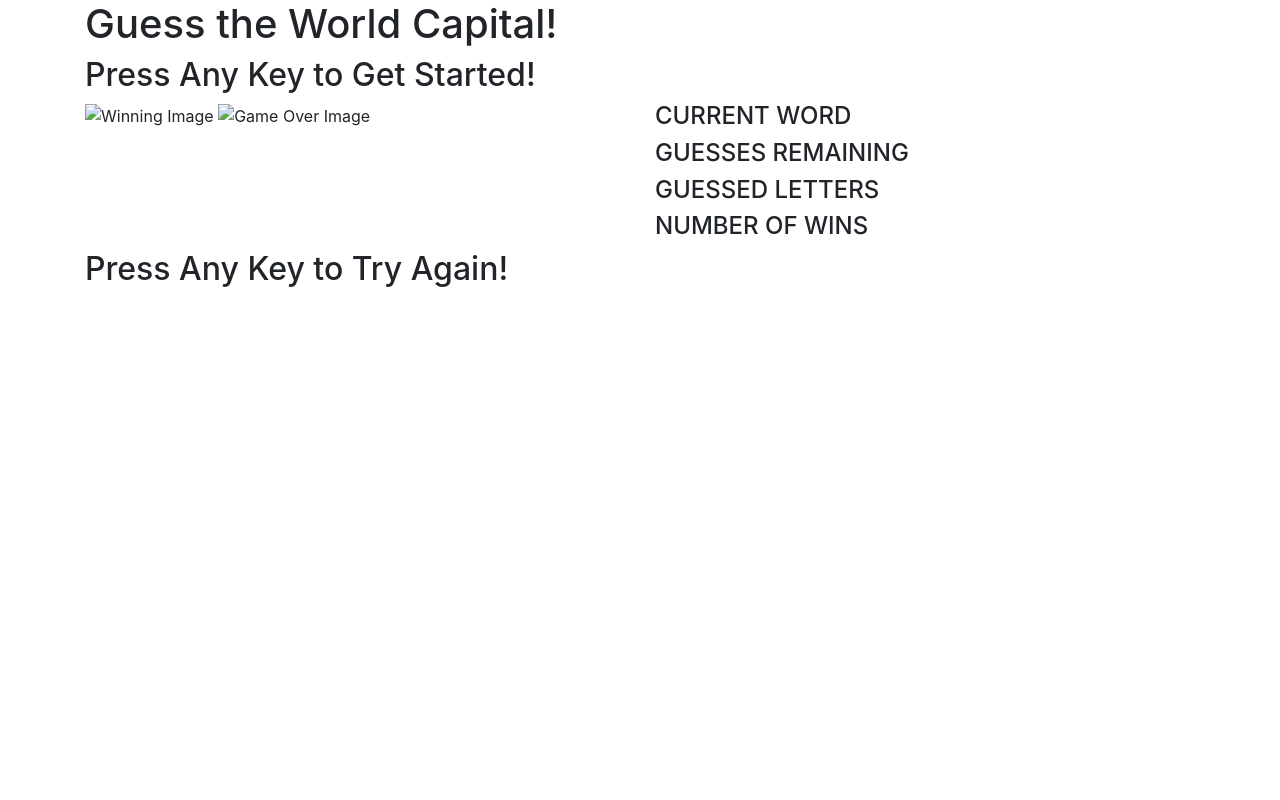
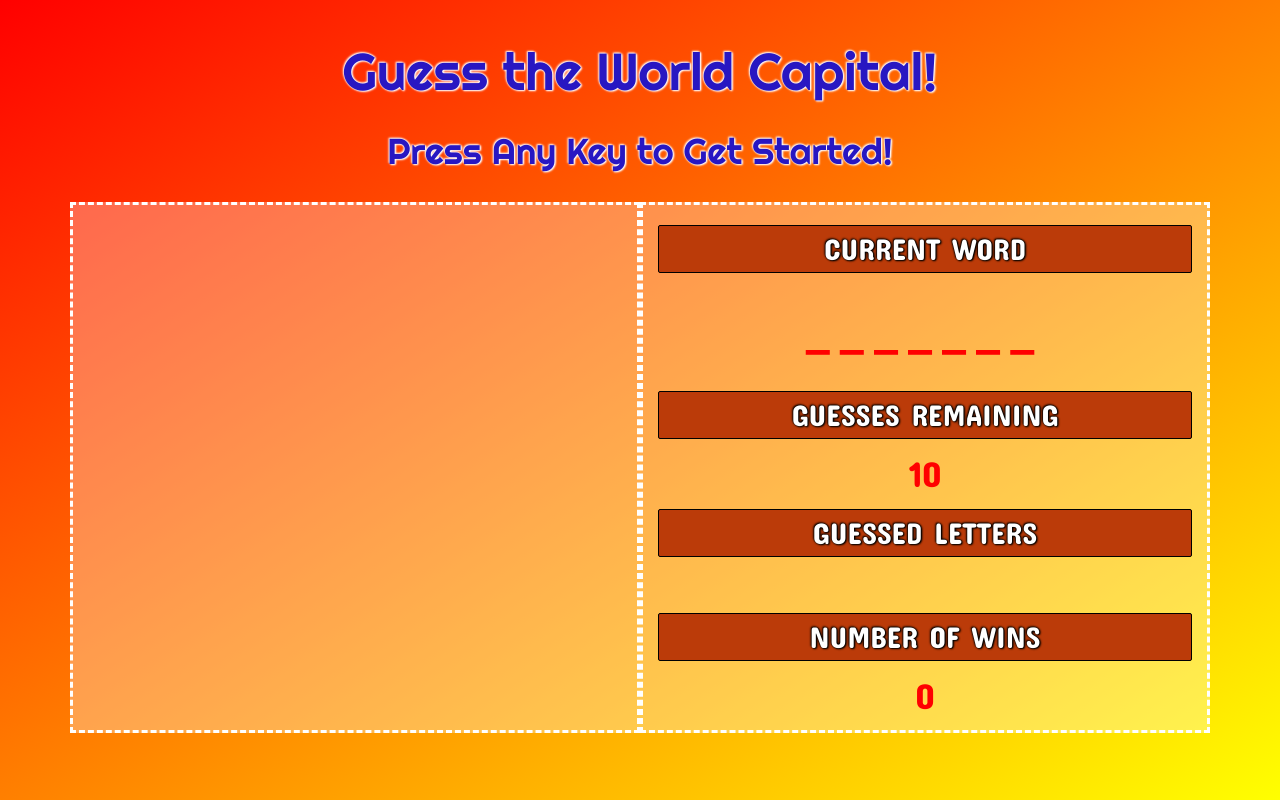
Before and after one commit to alexmojnov74/Word-Guess-Game, a plain HTML site: page index.html in a window 1280 px wide. Drawn offline with nearby package versions, Linux system fonts and the light colour scheme; the site is published under a folder, as on GitHub Pages, so addresses that start at the root find nothing.

Commit message:
Update index.html

```diff
--- a/index.html
+++ b/index.html
@@ -9,8 +9,8 @@
 <link rel="stylesheet" href="https://cdnjs.cloudflare.com/ajax/libs/animate.css/3.7.0/animate.min.css">
 <link href="https://fonts.googleapis.com/css?family=Righteous&display=swap" rel="stylesheet">
 <link href="https://fonts.googleapis.com/css?family=Concert+One&display=swap" rel="stylesheet">
-<link rel="stylesheet" href="/Assets/css/style.css">
-<script src="/Assets/javascript/game.js" type="text/javascript"></script>
+<link rel="stylesheet" href="Assets/css/style.css">
+<script src="Assets/javascript/game.js" type="text/javascript"></script>
 <title>Guess The Capital</title>
 </head>
 <body>
@@ -25,8 +25,8 @@
         <div class="row justify-content-center align-self-center">
 
             <div class="col-sm-6 gameplay-column">
-                <img id="youwin-image" src="/Assets/images/winner.gif" alt="Winning Image" width="350" height="350"/>
-                <img id="gameover-image" src="/Assets/images/gameover.png" alt="Game Over Image" />
+                <img id="youwin-image" src="Assets/images/winner.gif" alt="Winning Image" width="350" height="350"/>
+                <img id="gameover-image" src="Assets/images/gameover.png" alt="Game Over Image" />
 
                 <img id="hangmanImage" src="" alt="" />
             </div>
```
